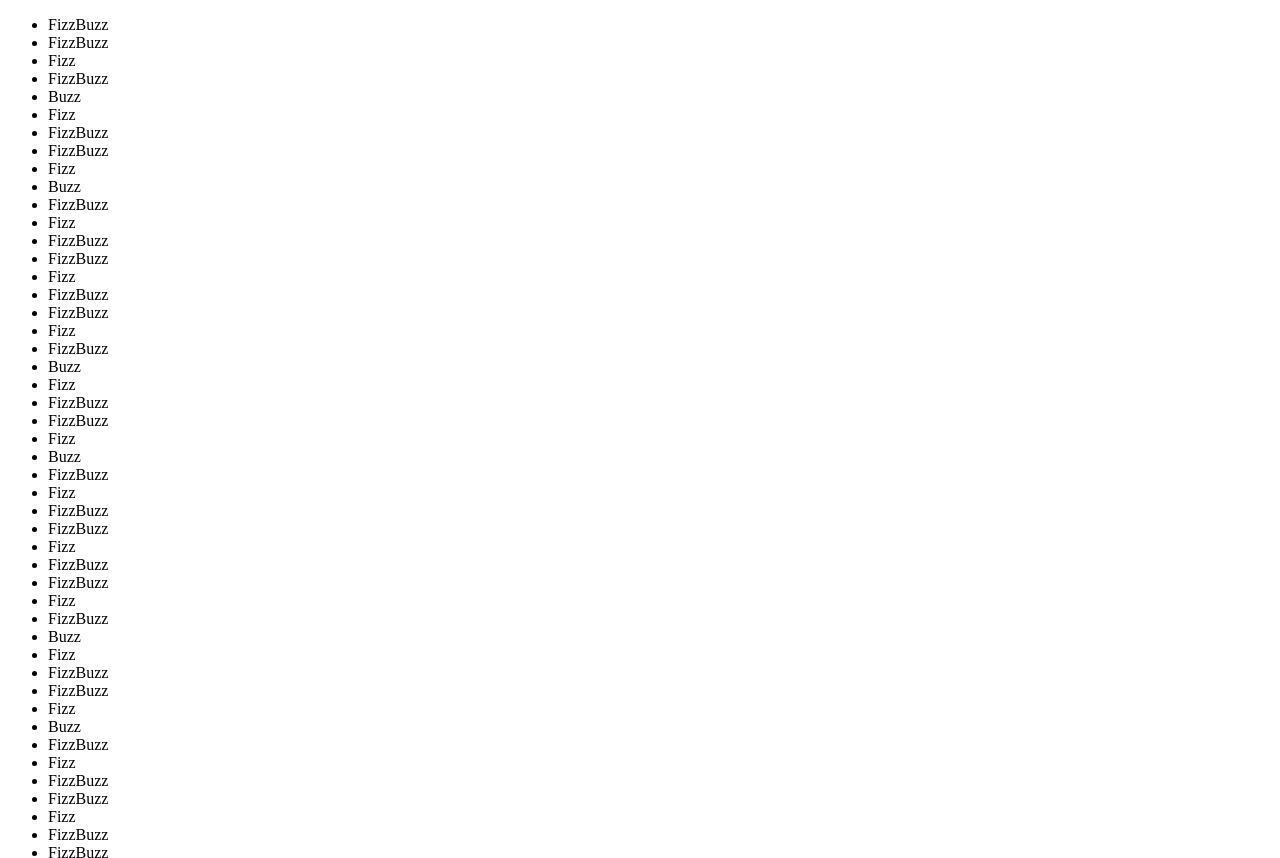
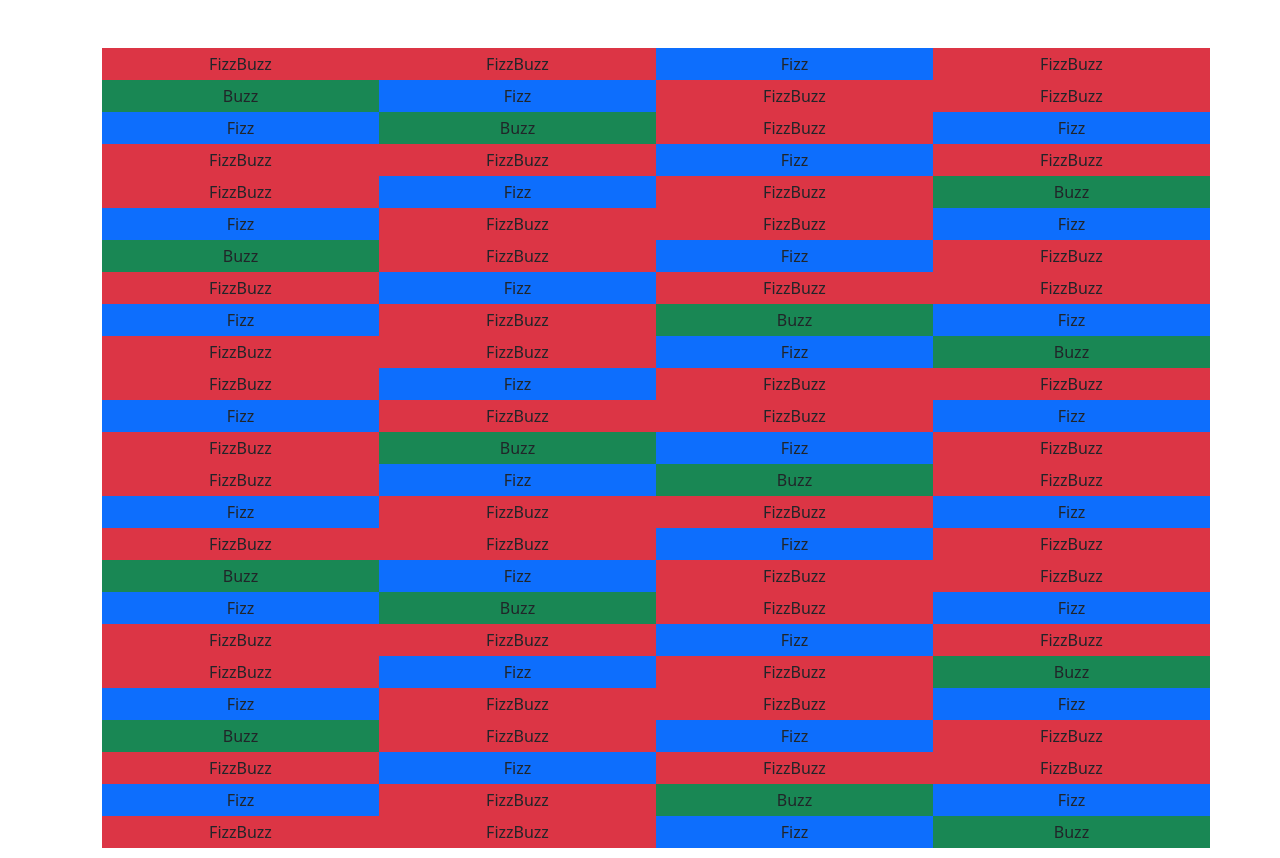
Before and after one commit to danilopiccinni/js-fizzbuzz, a plain HTML site: page index.html in a window 1280 px wide. Shown: the top 858 px of the page. Drawn offline with nearby package versions, Linux system fonts and the light colour scheme.

Commit message:
feat: dato dello stile ai singoli elementi

```diff
--- a/index.html
+++ b/index.html
@@ -6,11 +6,16 @@
     <meta name="viewport" content="width=device-width, initial-scale=1.0">
     <title>FizzBuzz</title>
 
+    <link href="https://cdn.jsdelivr.net/npm/bootstrap@5.3.0-alpha1/dist/css/bootstrap.min.css" rel="stylesheet" integrity="sha384-GLhlTQ8iRABdZLl6O3oVMWSktQOp6b7In1Zl3/Jr59b6EGGoI1aFkw7cmDA6j6gD" crossorigin="anonymous">
 
 </head>
-<body>
+<body id="body">
 
-    <ul id="lista"></ul>
+    <ul class="" id="lista"></ul>
+
+
+    <script src="https://cdn.jsdelivr.net/npm/bootstrap@5.3.0-alpha1/dist/js/bootstrap.bundle.min.js" integrity="sha384-w76AqPfDkMBDXo30jS1Sgez6pr3x5MlQ1ZAGC+nuZB+EYdgRZgiwxhTBTkF7CXvN" crossorigin="anonymous"></script>
+
     <script type="text/javascript" src="js/script.js"></script>
 </body>
 </html>
--- a/js/script.js
+++ b/js/script.js
@@ -1,5 +1,11 @@
+let BodyEl = document.getElementById ('body')
+
+BodyEl.classList.add ('container' , 'pt-5')
 
 let UlEl = document.getElementById ("lista")
+
+UlEl.classList.add ("row" , 'row-cols-4')
+
 
 
 for (let i = 1 ; i <= 100 ; i++) {
@@ -8,20 +14,29 @@ for (let i = 1 ; i <= 100 ; i++) {
 
     UlEl.append(LiEl)
 
+    LiEl.style.listStyleType ='none'
+    LiEl.classList.add ('text-center', 'p-1' )
+
+
+
 
     if (i % 3 == 0) {
 
         LiEl.innerHTML = "Fizz"
+        LiEl.classList.add ('bg-primary')
 
         } else
             if ( i % 5 == 0) {
 
                 LiEl.innerHTML = "Buzz"
+                LiEl.classList.add ('bg-success')
 
             } else {
 
                 LiEl.innerHTML = "FizzBuzz"
+                LiEl.classList.add ('bg-danger')
 
             }
 
+
 }
```
